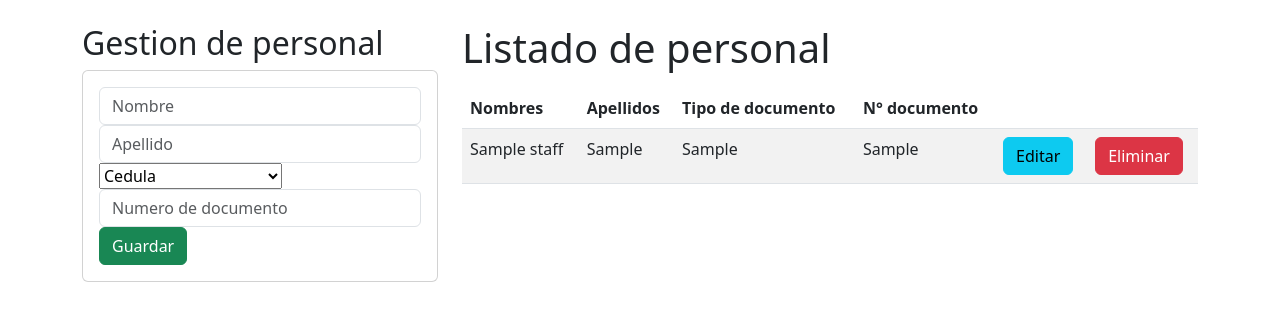
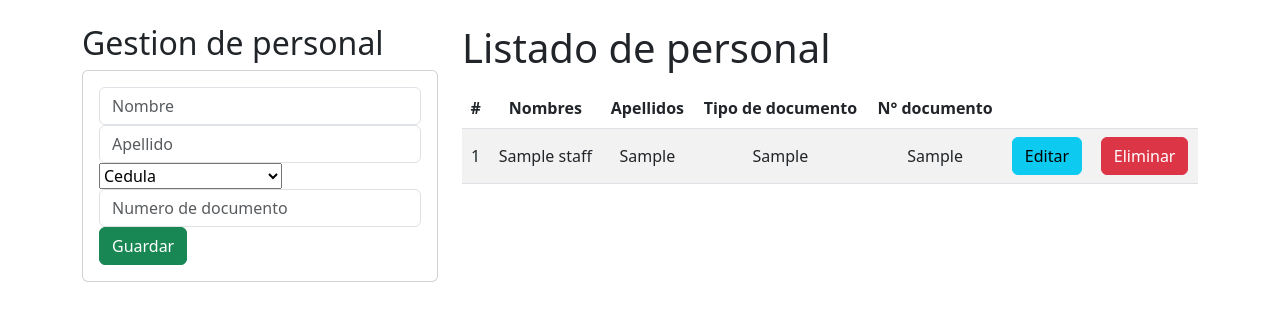
Before and after one commit to CristianMorales96/proSAS, a Django app: page / in a window 1280 px wide. Shown: the part 56-377 px from the top of the page. Run offline with Django 4.2, Linux system fonts and the light colour scheme; tables that the repository leaves empty hold one stand-in row (values such as "Sample post").

Commit message:
Adicionando css y js

```diff
--- /dev/null
+++ b/empleados/static/css/gestionPersonal.css
@@ -0,0 +1,4 @@
+th, td{
+    text-align: center;
+    vertical-align: middle;
+}
--- /dev/null
+++ b/empleados/static/js/gestionPersonal.js
@@ -0,0 +1,14 @@
+(function () {
+
+    const btnEliminacion=document.querySelectorAll(".btnEliminacion");
+
+    btnEliminacion.forEach(btn=>{
+        btn.addEventListener("click",(e)=>{
+            const confirmacion=confirm("¿Seguro de eliminar a la persona?");
+            if (!confirmacion) {
+                e.preventDefault();
+            }
+        });
+    });
+
+})();
--- a/empleados/templates/base.html
+++ b/empleados/templates/base.html
@@ -1,6 +1,7 @@
 <!DOCTYPE html>
 <html lang="es">
   <head>
+    {% load static %}
     <meta charset="UTF-8" />
     <meta name="viewport" content="width=device-width, initial-scale=1.0" />
     <title>{%block title%} {% endblock %}</title>
@@ -10,7 +11,9 @@
       integrity="sha384-9ndCyUaIbzAi2FUVXJi0CjmCapSmO7SnpJef0486qhLnuZ2cdeRhO02iuK6FUUVM"
       crossorigin="anonymous"
     />
+    <link rel="stylesheet" href="{% static 'css/gestionPersonal.css' %}">
   </head>
+
   <body>
     <nav class="navbar navbar-expand-lg bg-info">
         <div class="container-fluid">
@@ -42,5 +45,6 @@
       integrity="sha384-fbbOQedDUMZZ5KreZpsbe1LCZPVmfTnH7ois6mU1QK+m14rQ1l2bGBq41eYeM/fS"
       crossorigin="anonymous"
     ></script>
+    <script src="{% static 'js/gestionPersonal.js' %}"></script>
   </body>
 </html>
--- a/empleados/templates/crud.html
+++ b/empleados/templates/crud.html
@@ -42,6 +42,7 @@
             <table class="table table-striped">
                 <thead>
                     <tr>
+                        <th>#</th>
                         <th>Nombres</th>
                         <th>Apellidos</th>
                         <th>Tipo de documento</th>
@@ -52,12 +53,13 @@
                 <tbody>
                     {% for s in Staff %}
                     <tr>
+                        <td>{{forloop.counter}}</td>
                         <td>{{s.nombres}}</td>
                         <td>{{s.apellidos}}</td>
                         <td>{{s.tipo_documento}}</td>
                         <td>{{s.numero_documento}}</td>
                         <td><a href="edicionPersonal/{{s.numero_documento}}" class="btn btn-info">Editar</a></td>
-                        <td><a href="eliminarPersonal/{{s.numero_documento}}" class="btn btn-danger">Eliminar</a></td>
+                        <td><a href="eliminarPersonal/{{s.numero_documento}}" class="btn btn-danger btnEliminacion">Eliminar</a></td>
                     </tr>
                     {% endfor %}
                 </tbody>
```
